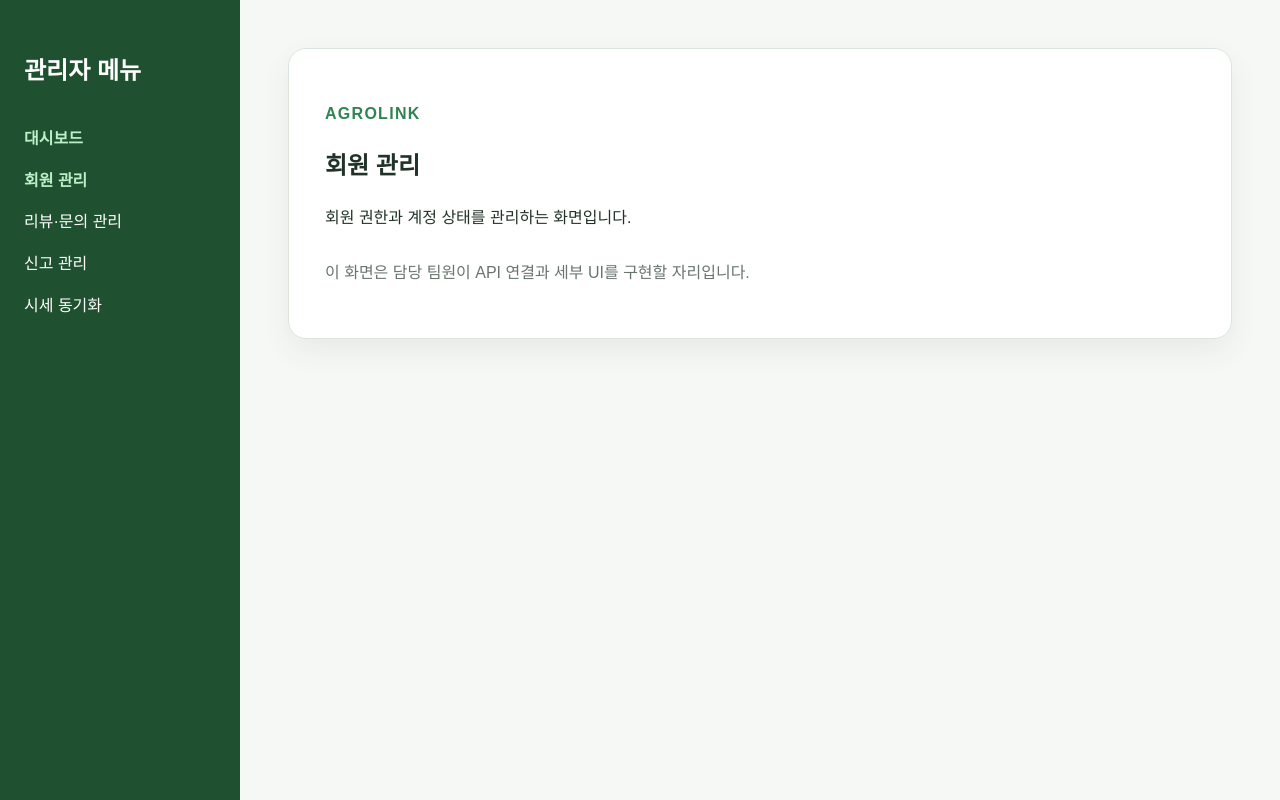
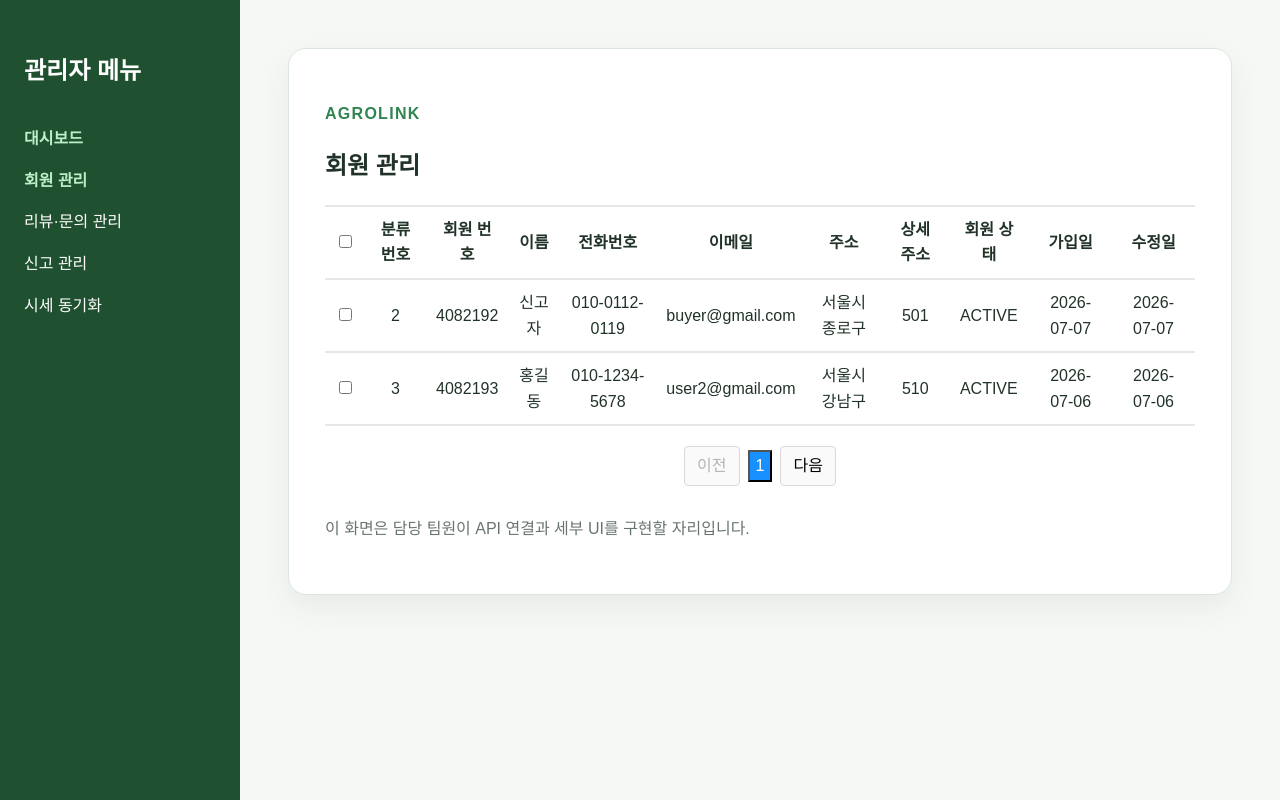
Before and after one commit to shin-cj/project_farm, a React (Vite) app in the folder front/react-front-project/: page /admin/users in a window 1280 px wide. Built offline with nearby package versions, Linux system fonts and the light colour scheme.

Commit message:
주희
헤더, 푸터 수정
회원 관리 페이지 임시데이터 넣고 제작
추후에 리스트 컴포넌트 따로 분리 예정

```diff
--- a/front/react-front-project/src/App.css
+++ b/front/react-front-project/src/App.css
@@ -5,8 +5,10 @@ a { color: inherit; text-decoration: none; }
 .app-shell { min-height: 100vh; display: grid; grid-template-rows: auto 1fr auto; }
 .app-header { display: flex; align-items: center; justify-content: space-between; gap: 24px; padding: 18px 5vw; background: #ffffff; border-bottom: 1px solid #dce6dd; }
 .brand { color: #216b3a; font-size: 1.45rem; font-weight: 800; }
-.main-nav { display: flex; flex-wrap: wrap; gap: 18px; }
+.main-nav { display: flex; margin: auto; justify-content: center; flex-wrap: wrap; gap: 18px; }
 .main-nav a.active, .side-menu a.active { color: #216b3a; font-weight: 700; }
+.util-nav { display: flex; flex-wrap: wrap; gap: 18px; }
+.util-nav a.active, .side-menu a.active { color: #216b3a; font-weight: 700; }
 .page-container { width: min(1100px, 90vw); margin: 0 auto; padding: 48px 0; }
 .page-card { background: #ffffff; border: 1px solid #dce6dd; border-radius: 18px; padding: 36px; box-shadow: 0 12px 30px rgba(32, 70, 45, 0.07); }
 .page-label { color: #2f8550; font-weight: 800; letter-spacing: .08em; text-transform: uppercase; }
--- a/front/react-front-project/src/components/common/AppFooter.jsx
+++ b/front/react-front-project/src/components/common/AppFooter.jsx
@@ -1,6 +1,9 @@
 // 모든 역할 화면에서 공통으로 사용하는 하단 정보 영역입니다.
 function AppFooter() {
-  return <footer className="app-footer">농산물 직거래 플랫폼 농부링크(AgroLink)</footer>
+  return <footer className="app-footer">
+    <div>농산물 직거래 플랫폼 농부링크(AgroLink)</div>
+    <div>- 프로젝트 팀 501호 망치 -</div>
+  </footer>
 }
 
 export default AppFooter
--- a/front/react-front-project/src/components/common/AppHeader.jsx
+++ b/front/react-front-project/src/components/common/AppHeader.jsx
@@ -9,10 +9,14 @@ function AppHeader() {
         <NavLink to="/products">상품</NavLink>
         <NavLink to="/market-prices">주간 시세</NavLink>
         <NavLink to="/cart">장바구니</NavLink>
+      </nav>
+      <nav className="util-nav" aria-label="사용자 메뉴">
+        <NavLink to="/mypage">마이페이지</NavLink>
         <NavLink to="/seller">판매자</NavLink>
         <NavLink to="/admin">관리자</NavLink>
         <NavLink to="/login">로그인</NavLink>
       </nav>
+
     </header>
   )
 }
--- a/front/react-front-project/src/pages/admin/UserManagementPage.jsx
+++ b/front/react-front-project/src/pages/admin/UserManagementPage.jsx
@@ -1,8 +1,116 @@
 import PagePlaceholder from '../../components/common/PagePlaceholder'
+import "./admin.css"
+import {useState} from "react";
 
 // 회원 관리 기능을 담당하는 페이지 컴포넌트입니다.
-function UserManagementPage() {
-  return <PagePlaceholder title="회원 관리" description="회원 권한과 계정 상태를 관리하는 화면입니다." />
+
+function UserInfoTable(){
+
+
+  const users = [
+    { role_id: "2", user_id: "4082192", email: "buyer@gmail.com", name: "신고자", phone: "010-0112-0119", status: "ACTIVE", address: "서울시 종로구", detail_address:"501", date: "2026-07-07" },
+    { role_id: "3", user_id: "4082193", email: "user2@gmail.com", name: "홍길동", phone: "010-1234-5678", status: "ACTIVE", address: "서울시 강남구", detail_address:"510", date: "2026-07-06" },
+  ];
+
+  const allUsers = Array.from(users);
+
+  const [currentPage, setCurrentPage] = useState(1);
+  const itemsPerPage = 10;
+
+  const indexOfLastItem = currentPage * itemsPerPage;
+  const indexOfFirstItem = indexOfLastItem - itemsPerPage;
+
+  const currentUsers = allUsers.slice(indexOfFirstItem, indexOfLastItem);
+
+  const totalPages = Math.ceil(allUsers.length/itemsPerPage);
+
+  const [checkedIds, setCheckedIds] = useState([]);
+
+  const handleCheck = (id) =>{
+    if(checkedIds.includes(id)){
+      setCheckedIds(checkedIds.filter(item => item !== id));
+    }else{
+      setCheckedIds([...checkedIds, id]);
+    }
+  }
+
+  const isAllChecked = users.length > 0 && users.every(user => checkedIds.includes(user.user_id));
+
+  const handleAllCheck = () =>{
+    if(isAllChecked){
+      const currentIds = currentUsers.map(user => user.user_id);
+      setCheckedIds(checkedIds.filter(id => !currentIds.includes(id)));
+    }else{
+      const currentIds = currentUsers.map(user => user.user_id);
+      const newChecked = [...new Set([...checkedIds, ...currentIds])];
+      setCheckedIds(newChecked);
+    }
+  }
+
+  return(
+      <div>
+      <table className="manage-table" >
+        <thead>
+          <tr>
+            <th><input type="checkbox" checked={isAllChecked} onChange={handleAllCheck}/></th>{/* 클릭했을 시 전체 선택 기능 구현 해야함*/}
+            <th>분류 번호</th>
+            <th>회원 번호</th>
+            <th>이름</th>
+            <th>전화번호</th>
+            <th>이메일</th>
+            <th>주소</th>
+            <th>상세 주소</th>
+            <th>회원 상태</th>
+            <th>가입일</th>
+            <th>수정일</th>
+          </tr>
+        </thead>
+        <tbody>
+        {currentUsers.map((user) => {
+            const isChecked = checkedIds.includes(user.user_id);
+            return(
+                <tr key={user.user_id} style={{backgroundColor: isChecked? '#f0f7ff':'transparent'}}>
+                  <td><input type="checkbox" checked={isChecked} onChange={()=> handleCheck(user.user_id)}/></td>
+                  <td>{user.role_id}</td>
+                  <td>{user.user_id}</td>
+                  <td>{user.name}</td>
+                  <td>{user.phone}</td>
+                  <td>{user.email}</td>
+                  <td>{user.address}</td>
+                  <td>{user.detail_address}</td>
+                  <td>{user.status}</td>
+                  <td>{user.date}</td>
+                  <td>{user.date}</td>
+                </tr>
+            )
+        })}
+        </tbody>
+      </table>
+        <div className="buttonBox">
+          <button onClick={() => setCurrentPage(prev => Math.max(prev-1, 1))}
+          disabled={currentPage === 1}
+          className="pageButton">이전</button>
+
+          {Array.from({ length: totalPages }, (_, i) => i + 1).map((pageNumber) => (
+              <button key={pageNumber}
+                      onClick={() => setCurrentPage(pageNumber)}
+                      style={{
+                        backgroundColor: currentPage === pageNumber ? '#1890ff' : '#ffffff',
+                        color: currentPage === pageNumber ? '#ffffff' : '#000000',
+                      }}>
+                {pageNumber}
+              </button>
+          ))}
+
+          <button onClick={()=> setCurrentPage(prev =>Math.min(prev + 1, totalPages))}
+                  disabled={currentPage === totalPages} className="navButton">다음</button>
+
+        </div>
+      </div>
+  )
 }
 
+function UserManagementPage() {
+  return <PagePlaceholder title="회원 관리" description={<UserInfoTable/>} />
+}
 export default UserManagementPage
--- /dev/null
+++ b/front/react-front-project/src/pages/admin/admin.css
@@ -0,0 +1,38 @@
+.manage-table {
+    background-color: #ffffff;
+    border: 1px solid black;
+    border-collapse: collapse;
+    width: 100%;
+}
+
+.manage-table th, .manage-table td {
+    border: 2px #e7e7e7;
+    border-style: solid hidden solid;
+    padding: 10px;
+    text-align: center;
+}
+.buttonBox {
+    display: flex;
+    justify-content: center;
+    align-items: center;
+    margin-top: 20px;
+    gap: 8px;
+}
+
+.pageButton {
+    border: 1px solid #d9d9d9;
+    border-radius: 4px;
+    padding: 6px 12px;
+    cursor: pointer;
+    transition: all 0.3s;
+}
+
+.navButton{
+    border: 1px solid #d9d9d9;
+    border-radius: 4px;
+    padding: 6px 12px;
+    cursor: pointer;
+    transition: all 0.3s;
+    background-color: #fafafa;
+    color: #000000;
+}
```
